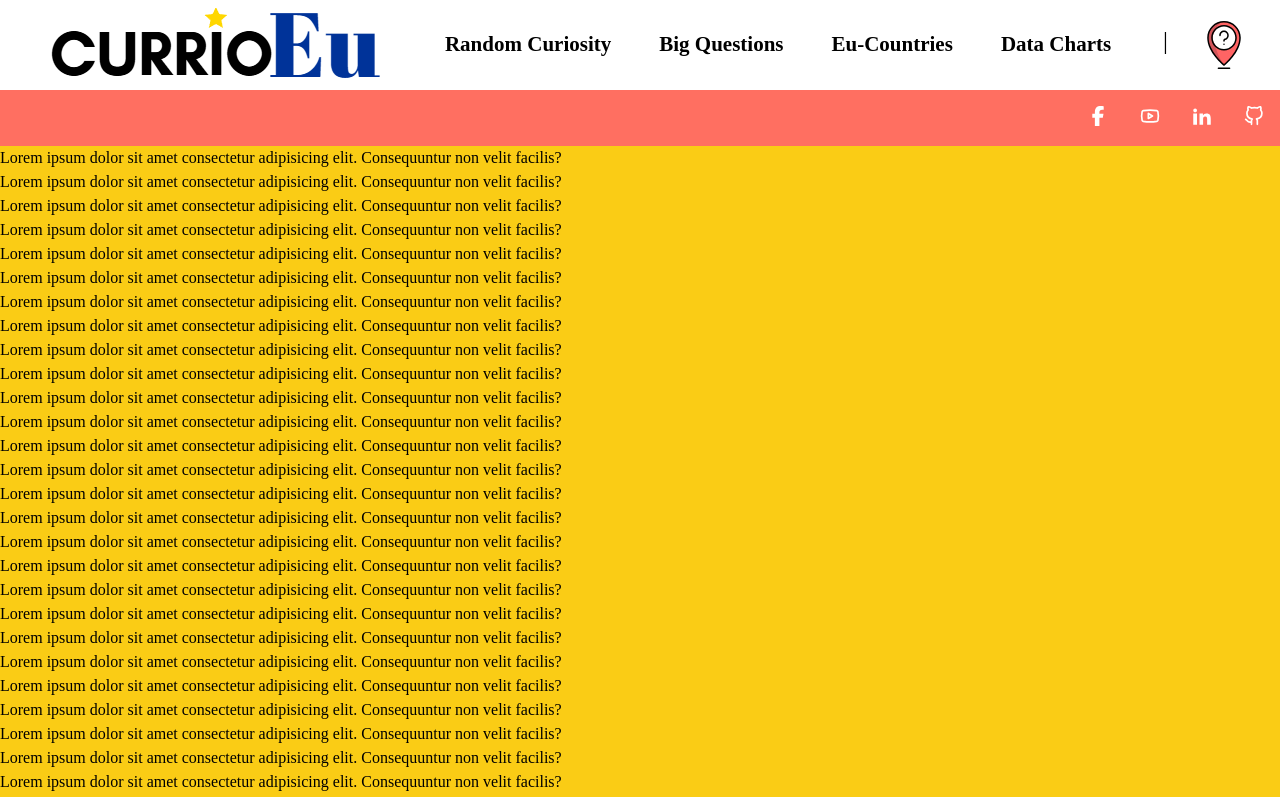
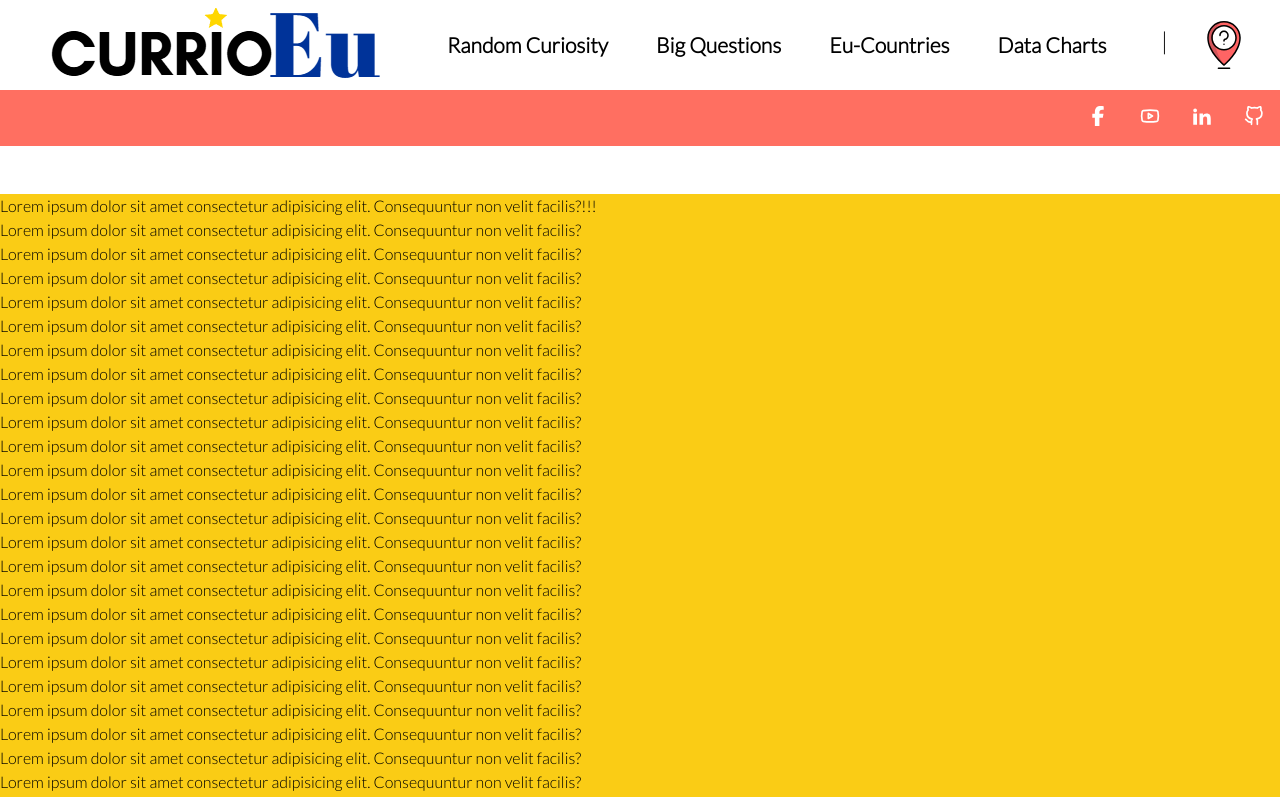
Before and after one commit to StefanHritcu/CurioEU, a React (Vite) app in the folder frontend/: page / in a window 1280 px wide. Shown: the top 797 px of the page. Built offline with nearby package versions, Linux system fonts and the light colour scheme.

Commit message:
add: new font-family

```diff
--- a/frontend/index.html
+++ b/frontend/index.html
@@ -3,6 +3,10 @@
   <head>
     <meta charset="UTF-8" />
     <link rel="icon" type="image/svg+xml" href="/vite.svg" />
+    <link
+      href="https://fonts.googleapis.com/css2?family=Lato:wght@300&display=swap"
+      rel="stylesheet"
+    />
 
     <link rel="preload" href="./src/assets/logo/main-logo.png" as="image" />
     <link
--- a/frontend/src/App.tsx
+++ b/frontend/src/App.tsx
@@ -27,10 +27,10 @@ const App: React.FC = () => {
     <div>
       <Header isScrolled={isScrolledToTop} />
       <ToggleMenu />
-      <main className="bg-yellow-400">
+      <main className="bg-yellow-400 mt-12">
         <p>
           Lorem ipsum dolor sit amet consectetur adipisicing elit. Consequuntur
-          non velit facilis?
+          non velit facilis?!!!
         </p>
         <p>
           Lorem ipsum dolor sit amet consectetur adipisicing elit. Consequuntur
--- a/frontend/src/ToggleMenu.tsx
+++ b/frontend/src/ToggleMenu.tsx
@@ -18,8 +18,8 @@ const ToggleMenu: React.FC = () => {
     <>
       <motion.div
         initial={{ x: -1000 }}
-        animate={{ x: toggleMenuOpenStatus ? -0 : -1000 }}
-        className="absolute tablet-lg:hidden top-[127px] bg-second-bg w-screen h-screen"
+        animate={{ x: toggleMenuOpenStatus ? 0 : -1000 }}
+        className="absolute tablet-lg:hidden top-[127px] bg-second-bg w-min-[320px] w-max-[768px] w-full h-screen"
       >
         <div className="flex flex-col items-start justify-center pl-4">
           {/* Random Curiosity LINK */}
--- a/frontend/src/index.css
+++ b/frontend/src/index.css
@@ -3,7 +3,7 @@
 @tailwind utilities;
 
 body {
-  font-family: "Roboto Slab", serif;
+  font-family: "Lato", sans-serif;
   margin: 0;
   padding: 0;
 }
--- a/frontend/src/store.ts
+++ b/frontend/src/store.ts
@@ -7,6 +7,5 @@ export const store = configureStore({
   },
 });
 
-// Tipi derivati per TypeScript
 export type RootState = ReturnType<typeof store.getState>;
 export type AppDispatch = typeof store.dispatch;
```
